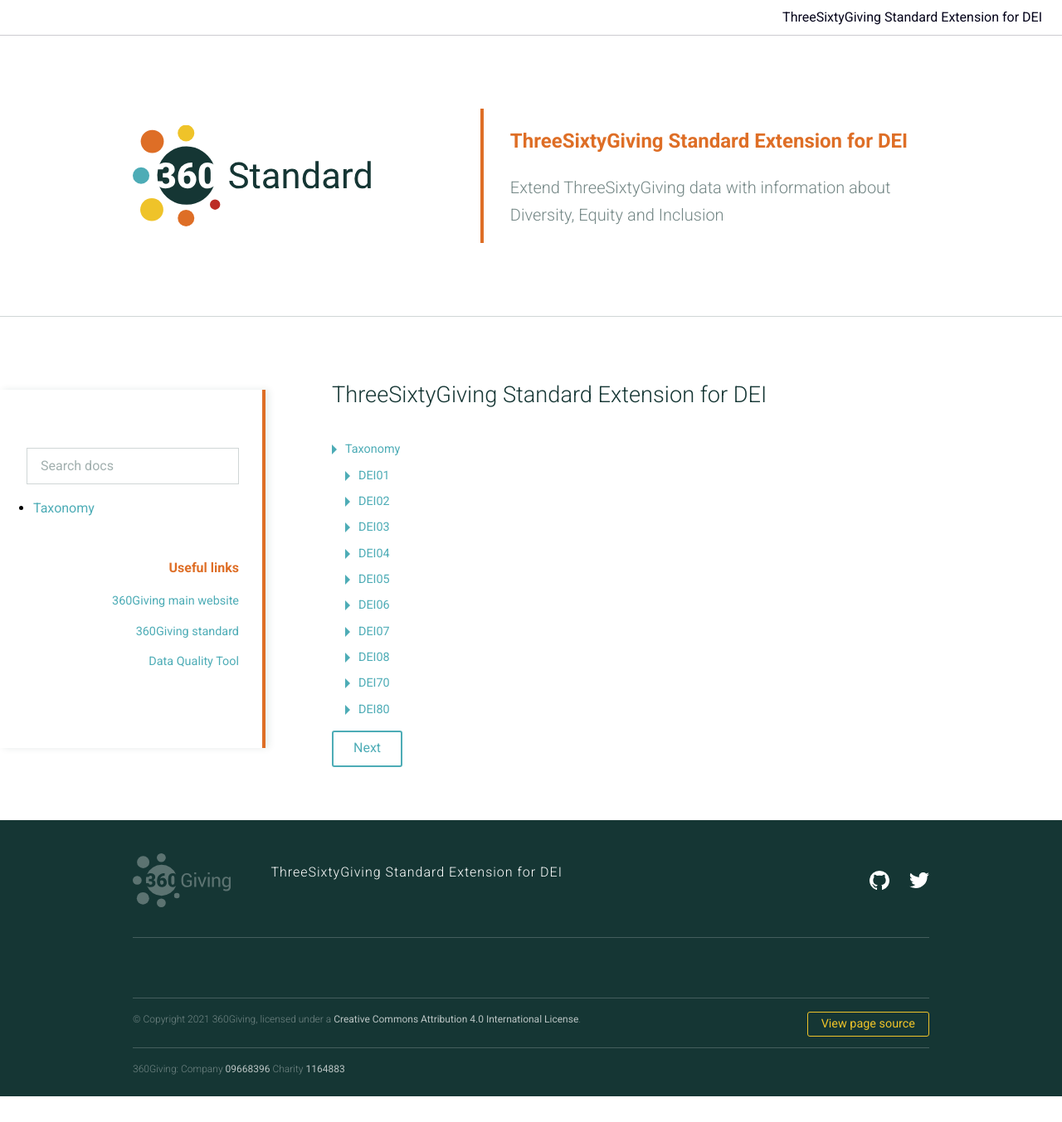
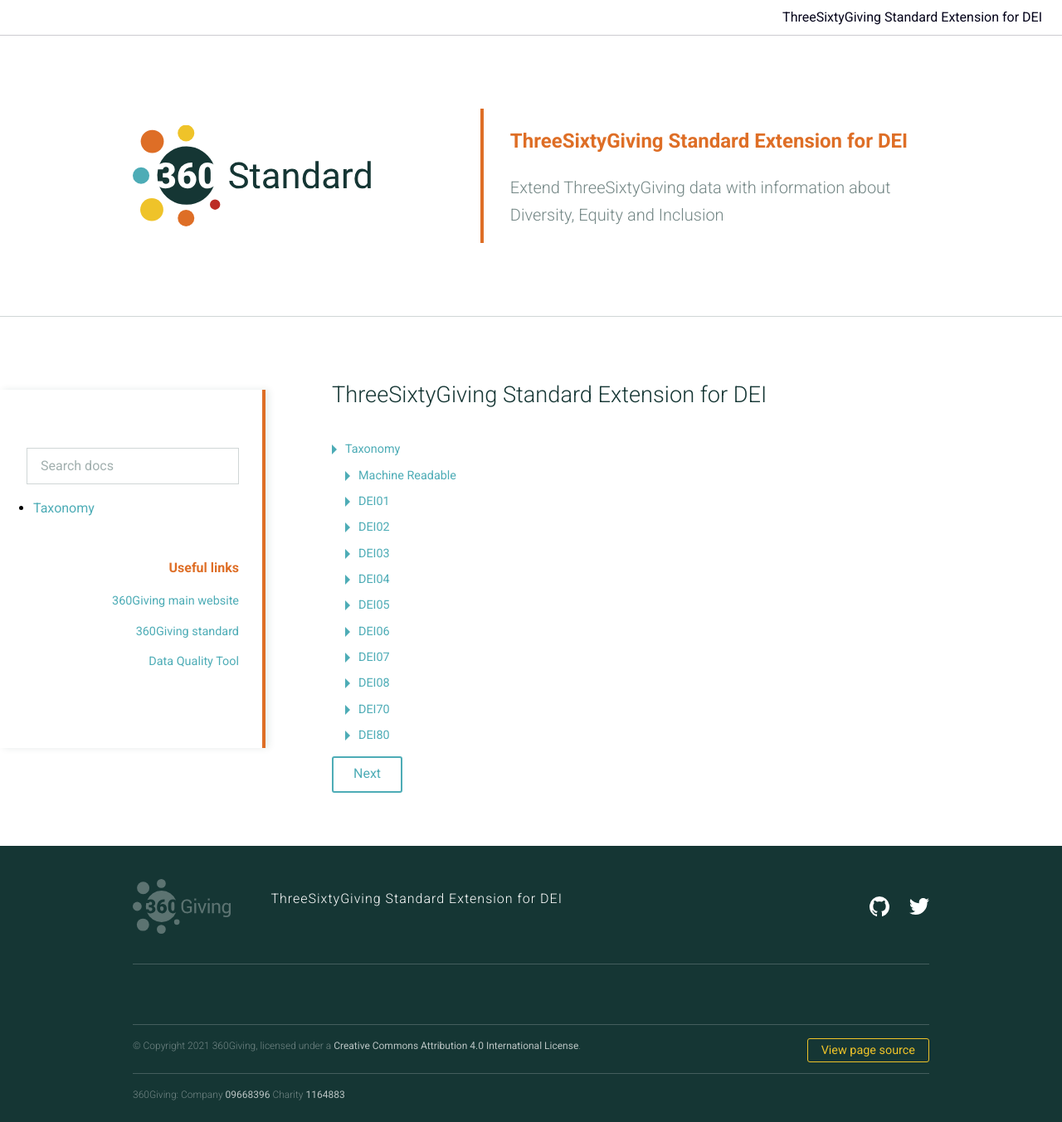
Before and after one commit to ThreeSixtyGiving/360-dei, a Sphinx documentation site: the page built from documentation/index.rst, in a window 1280 px wide. Shown: the whole page at 83% size. Built offline with Sphinx 7.4.7 and the Read the Docs theme 2.0.0, drawn with Linux system fonts in a browser that asks for light colours; comment, search, counter and statistics services are not loaded; before the commit the page ends 1322 px from its top, so only the background shows below that.

Commit message:
docs: Add machince readable taxonomy

```diff
--- a/documentation/conf.py
+++ b/documentation/conf.py
@@ -16,7 +16,10 @@
 
 extensions = ['deiextensions.codelist']
 
-html_static_path = ['_static']
+html_static_path = [
+    '_static',
+    '../taxonomy/taxonomy.json'
+]
 
 templates_path = ['_templates']
 
--- a/documentation/taxonomy.rst
+++ b/documentation/taxonomy.rst
@@ -1,6 +1,11 @@
 Taxonomy
 --------
 
+
+Machine Readable
+================
+
+You can get `this Taxonomy data in JSON format here <_static/taxonomy.json>`_.
 
 DEI01
 =====
```
